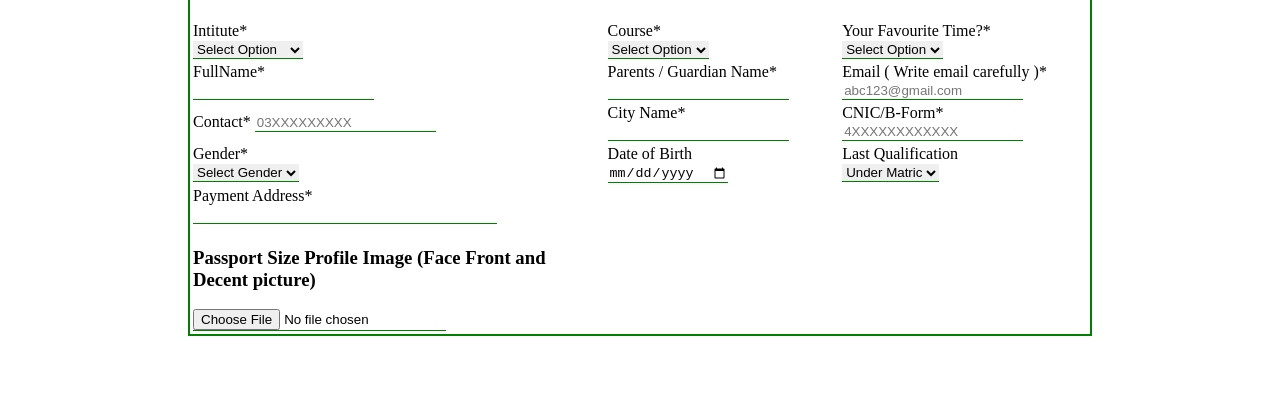
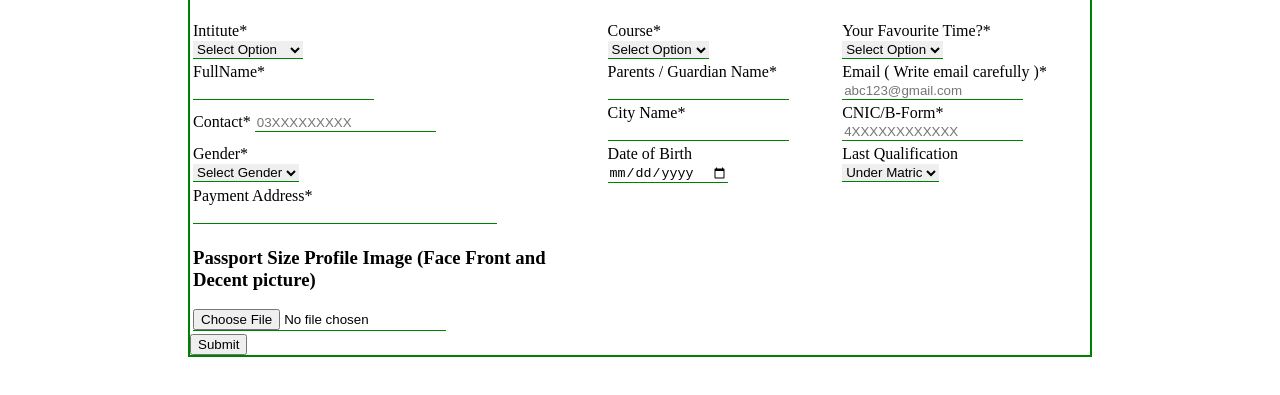
Before and after one commit to wasifashraf01/Assignment-15, a plain HTML site: page index.html in a window 1280 px wide. Shown: the part 165-560 px from the top of the page. Drawn offline with Linux system fonts and the light colour scheme.

Commit message:
Update index.html

```diff
--- a/index.html
+++ b/index.html
@@ -14,7 +14,7 @@
             <button id="green">Registration</button>
         </div>
     </header>
-    <form action="https://formsubmit.co/muhammadwasifashraf@gmail.com">
+    <form>
         <h1>Registration Form</h1>
         <table>
             <tr>
@@ -116,6 +116,7 @@
                 </td>
             </tr>
         </table>
+        <button>Submit</button>
     </form>
 </body>
 </html>
```
